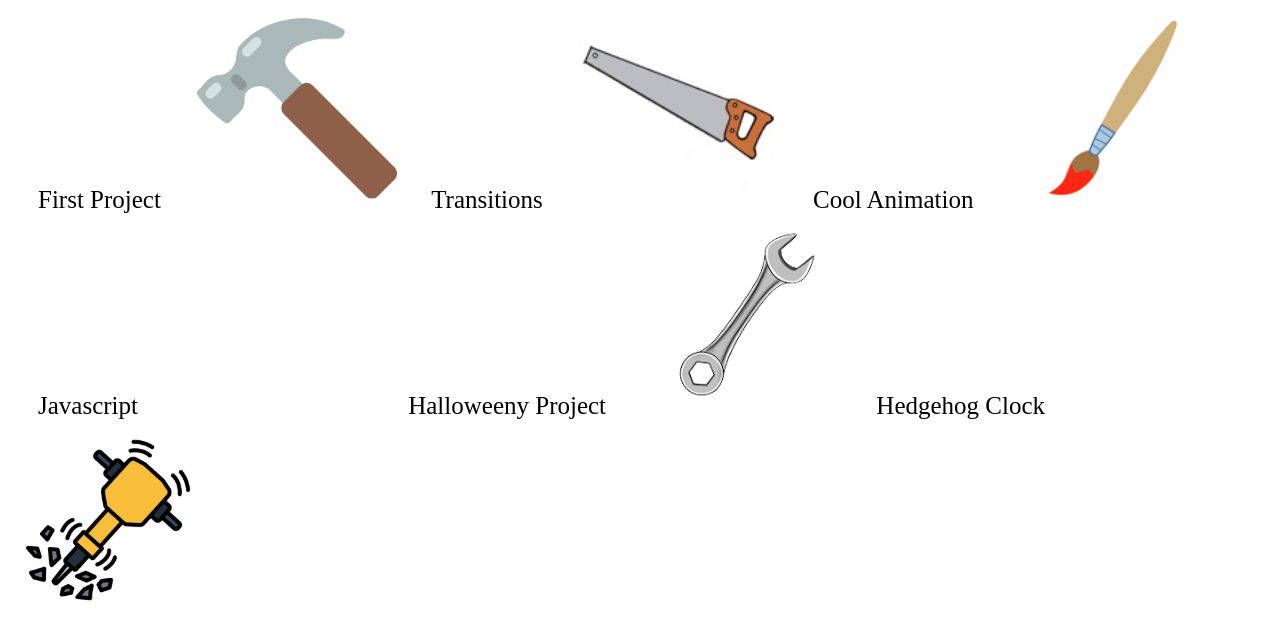
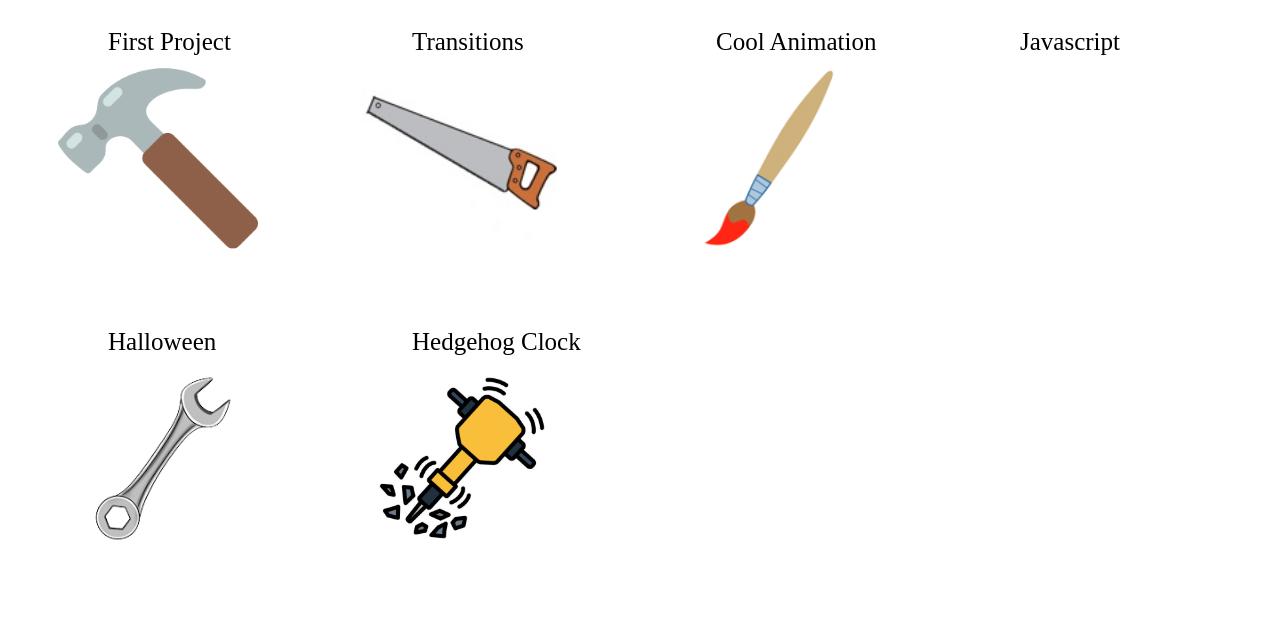
Before and after one commit to 5t3ph5/5t3ph5.github.io, a plain HTML site: page Projects.html in a window 1280 px wide. Drawn offline with Linux system fonts and the light colour scheme; a web font is replaced by a local one.

Commit message:
adding this

```diff
--- a/Projects.html
+++ b/Projects.html
@@ -8,15 +8,10 @@
 <style>
 
 	a{
-		font-family: "Cabin Sketch", sans serif;
-  font-weight: 400;
-  font-style: normal;
-  font-size:25px;
-  margin:30px;
+
   text-decoration: none;
-  color:black;
-	}
 
+}
 	div{
 		width:200px;
 		height:200px;
@@ -24,7 +19,15 @@
 		background-repeat: no-repeat;
 		display:inline-block;
 		position:relative;
+
+		 font-family: "Cabin Sketch", sans serif;
+		 font-weight: 400;
+		 font-style: normal;
+		 font-size:25px;
+		 color:black;
+		 margin:50px;
 	}
+
 
 	#project1{
 				background-image:url(hammer.png);
@@ -50,40 +53,58 @@
 		background-image:url(jackhammer.png);
 	}
 
+	.text{
+		height:40px;
+		width:100%;
+		position: relative;
+		top:-80px;
+	}
+
 </style>
 
 </head>
 <body>
 
 <a href="day1.html">
-	First Project
+	<div id="project1">
+	<div class="text">First Project</div>
+</div>
 </a>
-<div id="project1">  </div>
+
 
 <a href="hedgehogcorgi.html">
-	Transitions
+	<div id="project2">
+		<div class="text">Transitions </div></div>
 </a>
-	<div id="project2"> </div>
+
 
 <a href="animation.html">
-	Cool Animation
+	<div id="project3">
+	<div class="text">Cool Animation</div>
+</div>
 </a>
-<div id="project3"> </div>
 
 <a href="javascript1.html">
-	Javascript
+
+<div id="project4">
+<div class='text'>	Javascript
+</div> </div>
 </a>
-<div id="project4"> </div>
 
 <a href="jumpscare.html">
-	Halloweeny Project
+<div id="project5">
+	<div class="text">
+Halloween </div>
+</div>
 </a>
-<div id="project5"> </div>
 
 <a href="jacascriptpractice.html">
-	Hedgehog Clock
+	<div id="project6">
+	<div class="text">
+	Hedgehog Clock</div>
+	</div>
 </a>
-<div id="project6"> </div>
+
 
 
 </body>
```
